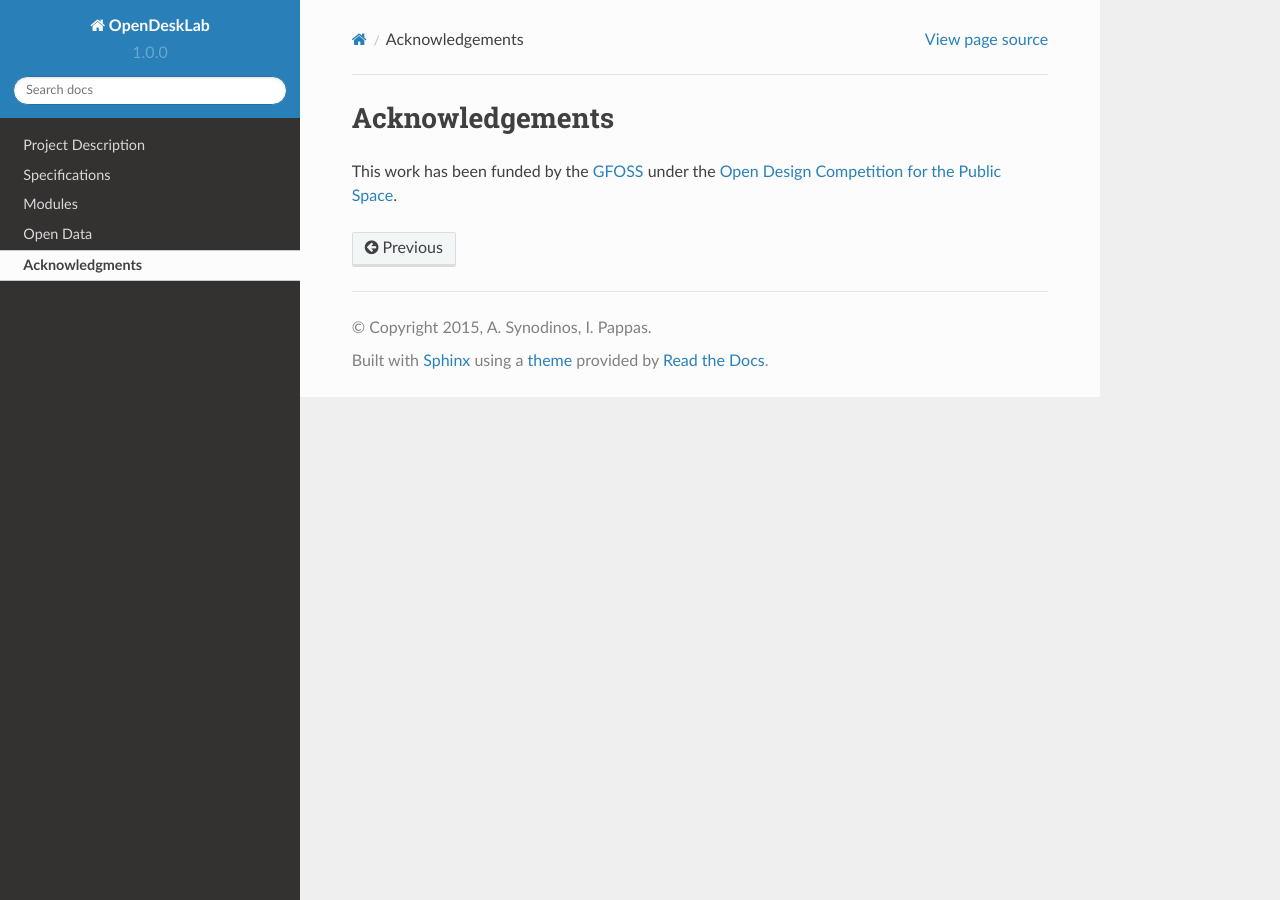
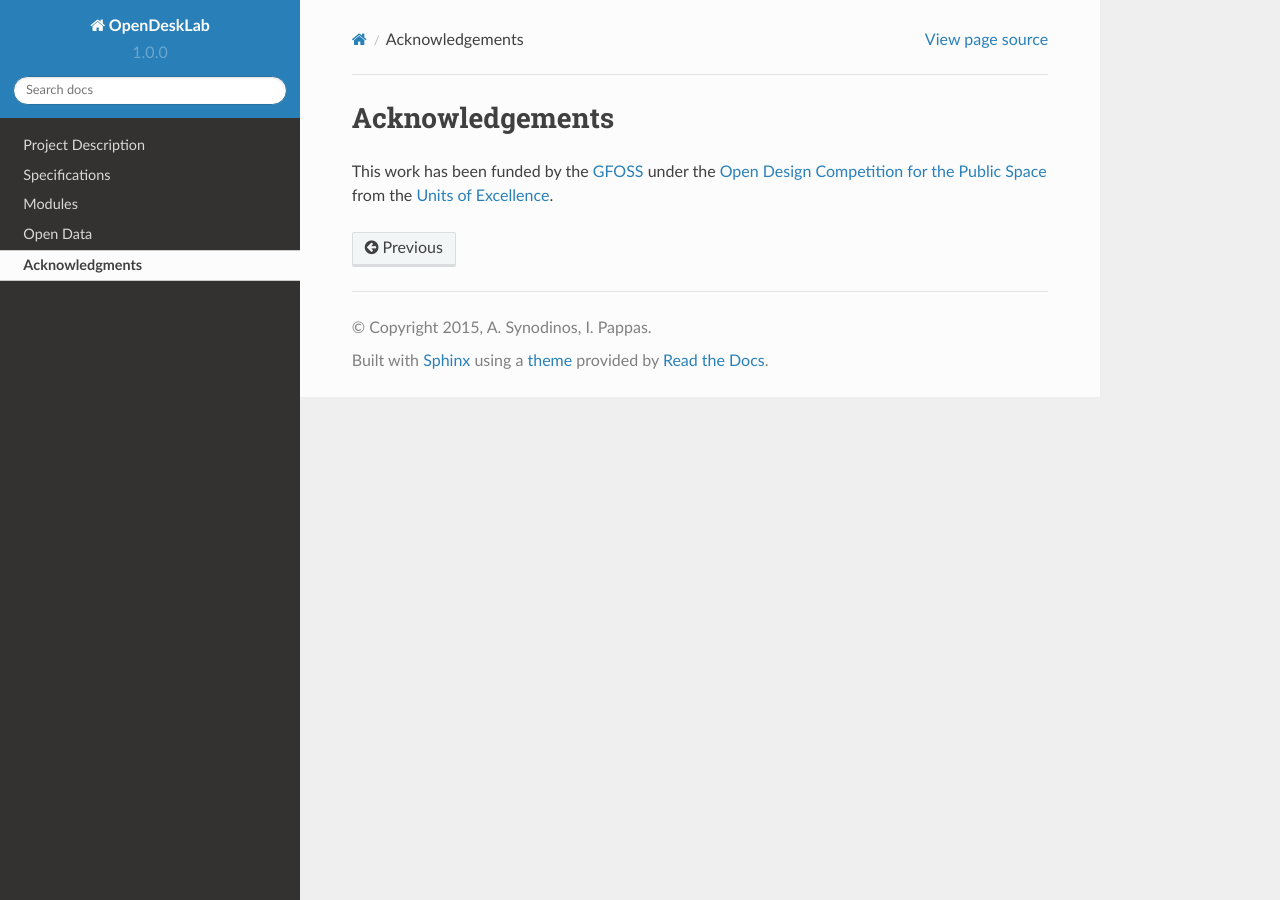
Before and after one commit to ellak-monades-aristeias/OpenDeskLab, a Sphinx documentation site: the page built from docs/include/acknowledgments.rst, in a window 1280 px wide. Built offline with Sphinx 7.4.7 and the Read the Docs theme 2.0.0, drawn with Linux system fonts in a browser that asks for light colours.

Commit message:
Added link to the units of excellence

```diff
--- a/docs/include/acknowledgments.rst
+++ b/docs/include/acknowledgments.rst
@@ -2,7 +2,8 @@
 :index:`Acknowledgements`
 =========================
 
-This work has been funded by the GFOSS_ under the `Open Design Competition for the Public Space`_.
+This work has been funded by the GFOSS_ under the `Open Design Competition for the Public Space`_ from the `Units of Excellence`_.
 
 .. _GFOSS: https://ellak.gr/greek-free-open-source-software-societygfoss
 .. _Open Design Competition for the Public Space: https://ellak.gr/2015/07/diagonismos-anichtis-schediasis-exoplismou-dimosion-choron/
+.. _Units of Excellence: https://ma.ellak.gr/
```
